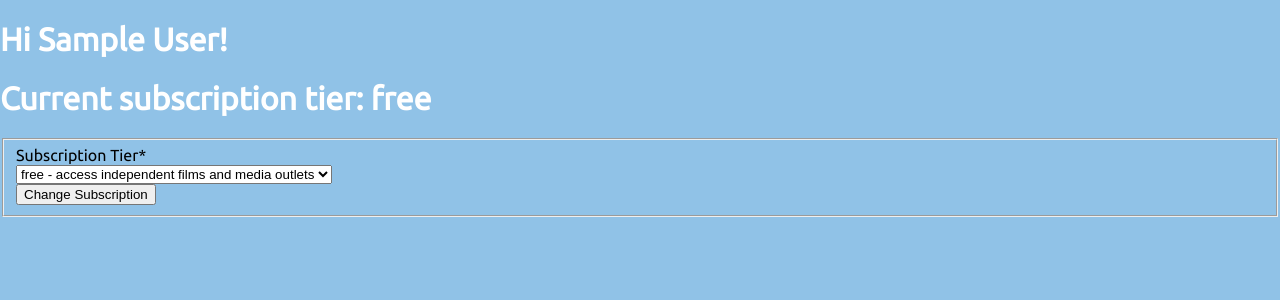
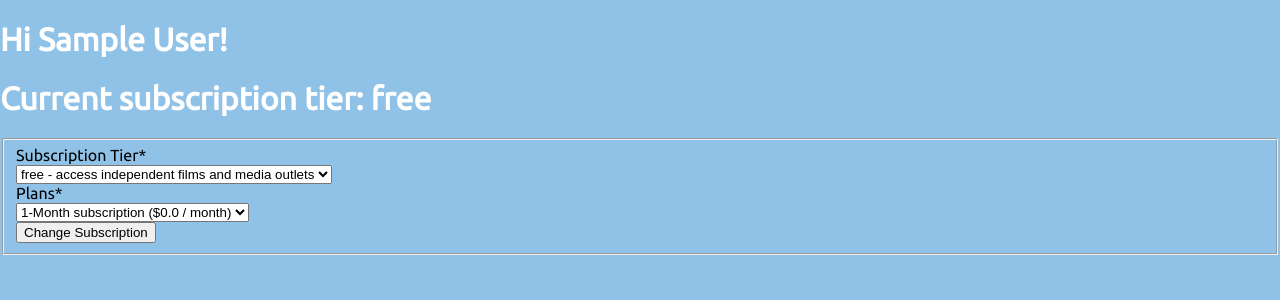
Before and after one commit to Novel-Public-Health/Novel-Public-Health, a Django app: page /catalog/profile/ in a window 1280 px wide. Shown: the part 105-405 px from the top of the page. Run offline with Django 3.2, Linux system fonts and the light colour scheme; a user stored in the database is signed in; tables that the repository leaves empty hold one stand-in row (values such as "Sample post"); some libraries are stand-ins or nearby versions.

Commit message:
add paypal subscriptions

```diff
--- a/catalog/forms.py
+++ b/catalog/forms.py
@@ -28,7 +28,7 @@ class RenewMovieForm(forms.Form):
 
 from django.contrib.auth.models import User
 from django.contrib.auth.forms import UserCreationForm
-from .models import Profile, Contact
+from .models import Profile, Contact, Transaction
 
 class UserRegisterForm(UserCreationForm):
     email = forms.EmailField()
@@ -47,6 +47,7 @@ class UserRegisterForm(UserCreationForm):
             self.fields[fieldname].help_text = None
 
 class SubscriptionChangeForm(forms.ModelForm):
+    plans = forms.ChoiceField(choices=Transaction.SUBSCRIPTION_OPTIONS)
     class Meta:
         model = Profile
         exclude = ['user']
--- a/catalog/models.py
+++ b/catalog/models.py
@@ -241,6 +241,12 @@ class Profile(models.Model):
     def get_user_type_short(self):
         return dict(self.USER_TYPE_CHOICES).get(self.user_type).split()[0]
 
+    def get_subscription_prices(self):
+        output = ""
+        for value in dict(Transaction.USER_PAYMENT_CHOICES).values():
+            output += str(value)+","
+        return output
+
 class Contact(models.Model):
     name = models.CharField(max_length=100)
     email = models.EmailField()
@@ -256,9 +262,21 @@ class Transaction(models.Model):
     # set the price of each tier in USER_TYPE_CHOICES
     USER_PAYMENT_CHOICES = (
         (1, 0.00),
-        (2, 0.01),
-        (3, 0.02)
+        (2, 0.01),#4.00),
+        (3, 0.02)##7.00)
+    )
+    SUBSCRIPTION_OPTIONS = (
+        ('1-month', '1-Month subscription'),
+        ('6-month', '6-Month subscription'),
+        ('1-year', '1-Year subscription')
     )
 
     def get_amount(self):
         return dict(self.USER_PAYMENT_CHOICES).get(self.subscription)
+
+    def increment_invoice_number(self):
+        last_invoice = Invoice.objects.all().order_by('id').last()
+        return last_invoice.invoice_no + 1 if last_invoice else 0
+
+class Invoice(models.Model):
+    invoice_no = models.IntegerField(default=0, null=True, blank=True)
--- a/catalog/templates/base_generic.html
+++ b/catalog/templates/base_generic.html
@@ -1,5 +1,6 @@
 <!DOCTYPE html>
 <html>
+
 <head>
   {% block title %}<title>Novel Public Health</title>{% endblock %}
   <meta charset="utf-8">
@@ -66,5 +67,5 @@
   </div>
 </body>
 <script src="{% static 'js/index.js' %}"></script>
-<!-- <script src="https://stackpath.bootstrapcdn.com/bootstrap/4.4.1/js/bootstrap.min.js" integrity="sha384-wfSDF2E50Y2D1uUdj0O3uMBJnjuUD4Ih7YwaYd1iqfktj0Uod8GCExl3Og8ifwB6" crossorigin="anonymous"></script> -->
+{% block javascript %}{% endblock %}
 </html>
--- a/catalog/templates/paypal_form.html
+++ b/catalog/templates/paypal_form.html
@@ -2,7 +2,7 @@
 {% extends "base_generic.html" %}
 
 {% block content %}
-
+<h4>Subscribe using PayPal</h4>
       {{ form.render }}
 
 {% endblock %}
--- a/catalog/templates/users/profile.html
+++ b/catalog/templates/users/profile.html
@@ -9,8 +9,34 @@
     <fieldset class="form-group">
         {{ form|crispy }}
         <div class="form-group">
-            <button class="btn btn-outline-info" type="submit">Change Subscription</button>
+            <button id="sub-btn" class="btn btn-outline-info" type="submit">Change Subscription</button>
         </div>
     </fieldset>
 </form>
 {% endblock content %}
+
+{% block javascript %}
+<script>
+    user_type = document.getElementById("id_user_type");
+    user_type.addEventListener("change", changePlansPrice);
+    window.addEventListener('load', changePlansPrice);
+
+    var subscription_prices = "{{user_profile.get_subscription_prices}}".split(",");
+    var non_null_subscription_prices = subscription_prices.filter(function (el) {
+        return el != null && el != "";
+    });
+
+    subscription_plans = document.getElementById("id_plans");
+
+    function changePlansPrice() {
+        options = subscription_plans.getElementsByTagName('option');
+        current_price = non_null_subscription_prices[user_type.value-1];
+
+        for (let i = 0; i < options.length; i++) {
+            original_text = options[i].text.split('(')[0];
+            options[i].text = original_text + "\t($" + current_price + " / month)";
+        }
+    }
+
+</script>
+{% endblock %}
--- a/catalog/urls.py
+++ b/catalog/urls.py
@@ -25,7 +25,7 @@ urlpatterns = [
     path('logout/', auth_views.LogoutView.as_view(template_name='users/logout.html'), name='logout'),
     # Paypal urls #
     path('paypal/', include('paypal.standard.ipn.urls')),
-    path('process-payment/', views.process_payment, name='process_payment'),
+    path('process_subscription/', views.process_subscription, name='process_subscription'),
     path('payment-done/', views.payment_done, name='payment_done'),
     path('payment-cancelled/', views.payment_canceled, name='payment_cancelled'),
 ]
--- a/catalog/views.py
+++ b/catalog/views.py
@@ -4,7 +4,7 @@ from .forms import ContactForm
 
 # Create your views here.
 
-from .models import Movie, Director, Genre, Profile, Contact, Transaction
+from .models import Movie, Director, Genre, Profile, Contact, Transaction, Invoice
 
 from django.views import generic
 
@@ -70,8 +70,9 @@ def profile(request, transaction=None):
             profile = form.save(commit=False)
             profile.user = request.user
             request.session['new_type'] = profile.user_type
+            request.session['subscription_plan'] = request.POST.get('plans')
             # redirect to paypal page after clicking change subscription button
-            return redirect('process_payment')
+            return redirect('process_subscription')
     else:
         user_profile = Profile.objects.get(user=request.user)
         form = SubscriptionChangeForm(initial={'user_type': user_profile.user_type})
@@ -156,25 +157,50 @@ class MovieUpdate(PermissionRequiredMixin, UpdateView):
     fields = ['title', 'director', 'summary', 'isbn', 'genre', 'language']
     permission_required = 'catalog.can_mark_returned'
 
-
 class MovieDelete(PermissionRequiredMixin, DeleteView):
     model = Movie
     success_url = reverse_lazy('movies')
     permission_required = 'catalog.can_mark_returned'
 
-def process_payment(request):
+def process_subscription(request):
+    new_type = request.session['new_type']
+    """if new_type == 1: # free account so no need to go through PayPal
+        profile = Profile.objects.get(user=request.user)
+        profile.user_type = new_type
+        profile.save()
+        return redirect('profile')"""
+
+    # Purchasing a subscription through PayPal
     host = request.get_host()
 
-    # delete all transactions
-    Transaction.objects.all().delete()
-    transaction = Transaction.objects.create(user=request.user, subscription=request.session['new_type'])
+    transaction, created = Transaction.objects.get_or_create(user=request.user, subscription=new_type)
+    invoice = Invoice.objects.create(invoice_no=transaction.increment_invoice_number())
+
+    subscription_plan = request.session.get('subscription_plan')
+    host = request.get_host()
+
+    price = transaction.get_amount()
+    if subscription_plan == '1-month':
+        billing_cycle = 1
+        billing_cycle_unit = "M"
+    elif subscription_plan == '6-month':
+        billing_cycle = 6
+        billing_cycle_unit = "M"
+    else:
+        billing_cycle = 1
+        billing_cycle_unit = "Y"
 
     paypal_dict = {
+        "cmd": "_xclick-subscriptions",
         "business": settings.PAYPAL_RECEIVER_EMAIL,
-        "amount": '%.2f' % transaction.get_amount(),
+        "a3": price,  # monthly price
+        "p3": billing_cycle,  # duration of each unit (depends on unit)
+        "t3": billing_cycle_unit,  # duration unit ("M for Month")
+        "src": "1",  # make payments recur
+        "sra": "1",  # reattempt payment on payment error
         "currency_code": "USD",
         "item_name": 'Example item',
-        "invoice": 1234,
+        "invoice": invoice.invoice_no,
         'notify_url': 'http://{}{}'.format(host,
                                            reverse('paypal-ipn')),
         'return_url': 'http://{}{}'.format(host,
@@ -183,7 +209,7 @@ def process_payment(request):
                                               reverse('payment_cancelled')),
     }
 
-    form = PayPalPaymentsForm(initial=paypal_dict)
+    form = PayPalPaymentsForm(initial=paypal_dict, button_type="subscribe")
     return render(request, 'paypal_form.html', {'transaction': transaction, 'form': form})
 
 @csrf_exempt
```
Also changed, not shown: catalog/signals.py (added, +64 -0 lines), locallibrary/settings.py (+9 -1 lines), catalog/migrations/0070_invoice.py (added).
